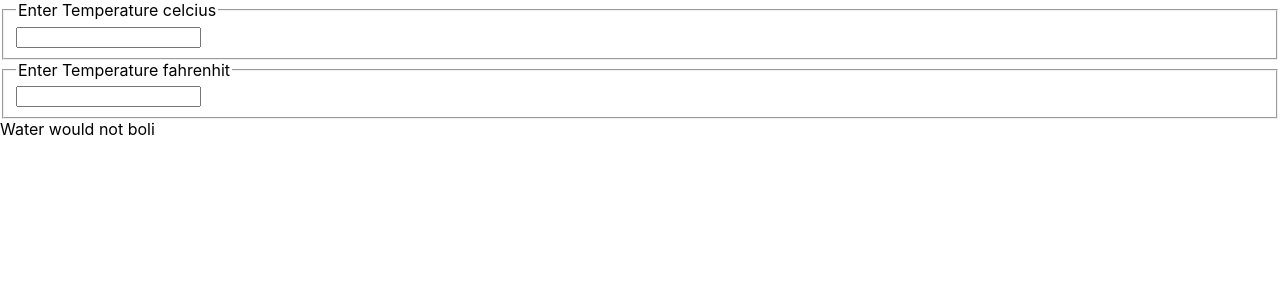
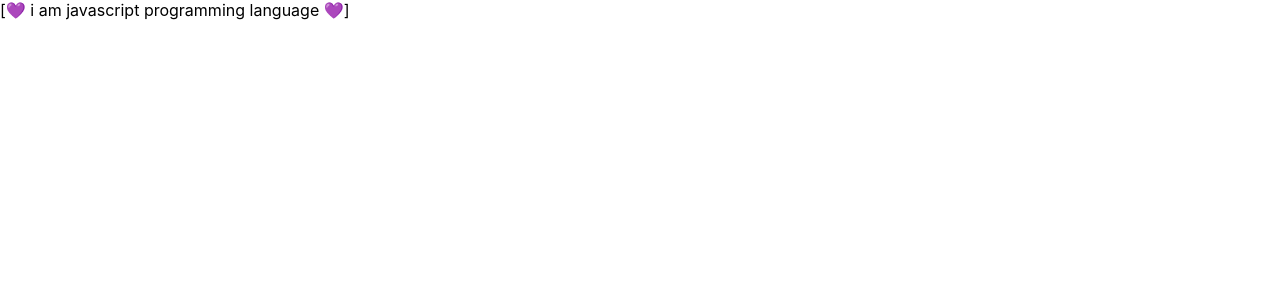
Before and after one commit to enamul58/React-JS-Fundamentals, a React (Create React App) app in the folder reactexercise/: page / in a window 1280 px wide. Shown: the top 300 px of the page. Built offline with nearby package versions, Linux system fonts and the light colour scheme.

Commit message:
react composition

```diff
--- a/reactexercise/src/App.js
+++ b/reactexercise/src/App.js
@@ -13,6 +13,9 @@
 import Form from "./components/Form/Form";
 import Calculator from "./components/TemperatureCalculator/Calculator";
 import TempCoveter from "./components/TemperatureCalculator_02/Calculator";
+import Emoji from "./components/Composition/Emoji";
+import { Text } from "./components/Composition/Text";
+import Bracket from "./components/Composition/Bracket";
 
 function App() {
   // const ary = [1, 2, 3];
@@ -38,7 +41,16 @@
       {/* <ClockList ary={ary}></ClockList> */}
       {/* <Form></Form> */}
       {/* <Calculator /> */}
-      <TempCoveter />
+      {/* <TempCoveter /> */}
+      <Emoji>
+        {({ addEmoji }) => (
+          <Bracket>
+            {({ addBracket }) => (
+              <Text addEmoji={addEmoji} addBracket={addBracket} />
+            )}
+          </Bracket>
+        )}
+      </Emoji>
     </>
   );
 }
--- /dev/null
+++ b/reactexercise/src/components/Composition/Bracket.js
@@ -0,0 +1,8 @@
+import React, { Component } from "react";
+
+export default class Bracket extends Component {
+  addBracket = (text) => `[${text}]`;
+  render() {
+    return this.props.children({ addBracket: this.addBracket });
+  }
+}
--- /dev/null
+++ b/reactexercise/src/components/Composition/Emoji.js
@@ -0,0 +1,8 @@
+import React, { Component } from "react";
+
+export default class Emoji extends Component {
+  addEmoji = (text, emoji) => `${emoji} ${text} ${emoji}`;
+  render() {
+    return this.props.children({ addEmoji: this.addEmoji });
+  }
+}
--- /dev/null
+++ b/reactexercise/src/components/Composition/Text.js
@@ -0,0 +1,10 @@
+export function Text({ addEmoji, addBracket }) {
+  let text = "i am javascript programming language";
+  if (addEmoji) {
+    text = addEmoji(text, "💜");
+  }
+  if (addBracket) {
+    text = addBracket(text);
+  }
+  return <div>{text}</div>;
+}
```
